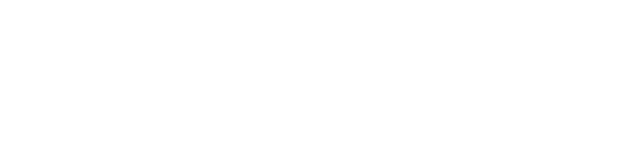
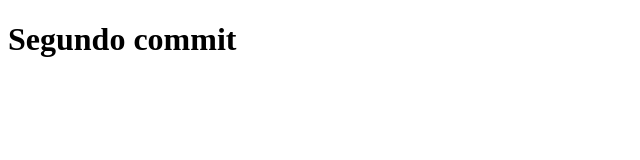
Before and after one commit to miguel1688/Prueba-Git-1, a plain HTML site: page index.html in a window 1280 px wide. Shown: the whole page, without its empty margins (0-640 px from the left). Drawn offline with Linux system fonts and the light colour scheme.

Commit message:
Segundo commit

```diff
--- a/index.html
+++ b/index.html
@@ -4,7 +4,9 @@
     <meta charset="UTF-8" />
     <meta name="viewport" content="width=devil" />
     <meta http-equiv="X-UA-Compatible" content="width-devil" />
-    <title>Documents</title>
-    <body></body>
+    <title>Prueba</title>
+    <body>
+        <h1>Segundo commit</h1>
+    </body>
   </head>
 </html>
```
